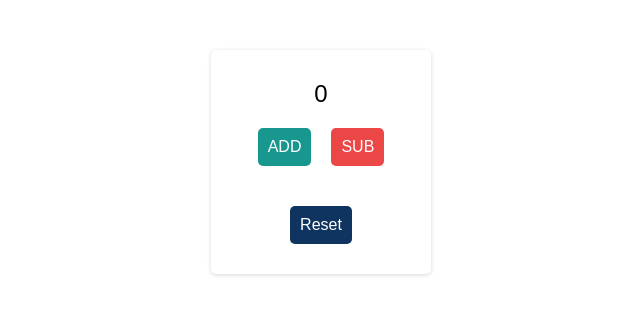
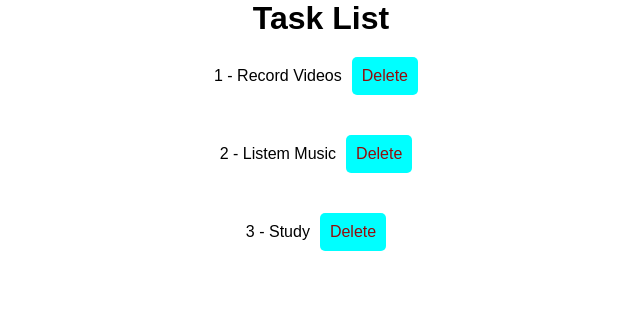
Before and after one commit to kushal1997/react_states_usestates, a React (Create React App) app: page / in a window 1280 px wide. Shown: the top 314 px of the page, without its empty margins (319-959 px from the left). Built offline with nearby package versions, Linux system fonts and the light colour scheme; the HTML template or start-up script is replaced by a standard one.

Commit message:
learned array state value

```diff
--- a/src/App.css
+++ b/src/App.css
@@ -17,10 +17,11 @@ button{
     padding: 10px;
     margin: 20px 10px;
     font-size: 16px;
-    color: #FFFFFF;
+    color: #940c0c;
     border: 0px;
     border-radius: 5px;
     cursor: pointer;
+    background-color: aqua;
 }
 button.add{
     background-color: #18978F;
--- a/src/App.js
+++ b/src/App.js
@@ -1,23 +1,54 @@
 import { useState } from 'react';
 import './App.css';
 
-function App() {
-  const [count,setCount]= useState(0);
+// ==============================
+// State and useState
+// ================================
 
-  function handleAdd(){
-    setCount(count+1);
-  }
+// function App() {
+//   const [count,setCount]= useState(0);
 
+//   function handleAdd(){
+//     setCount(count+1);
+//   }
+
+//   return (
+//     <div className="App">
+//       <div className="box">
+//         <p>{count}</p>
+//         <button onClick={handleAdd} className="add">ADD</button>
+//         <button onClick={()=>setCount(count-1)} className="sub">SUB</button>
+//         <button onClick={()=>setCount(0)} className="reset">Reset</button>
+//       </div>
+//     </div>
+//   );
+// }
+
+// export default App;
+
+
+// ================================
+// useState: Array State Value
+// ================================
+
+function App(){
+  const [tasks,setTasks]=useState([
+        {id: 1, name:"Record Videos", completed:false },
+        {id: 2, name:"Listem Music", completed:true},
+        {id: 3, name:"Study", completed:false}
+      ]);
   return (
     <div className="App">
-      <div className="box">
-        <p>{count}</p>
-        <button onClick={handleAdd} className="add">ADD</button>
-        <button onClick={()=>setCount(count-1)} className="sub">SUB</button>
-        <button onClick={()=>setCount(0)} className="reset">Reset</button>
-      </div>
+        <h1>Task List</h1>
+        <ul>
+          {tasks.map((task) =>(
+            <li key={task.id}>
+              <span>{task.id} - {task.name}</span>
+              <button>Delete</button>
+            </li>
+          ))}
+        </ul>
     </div>
   );
 }
-
 export default App;
```
